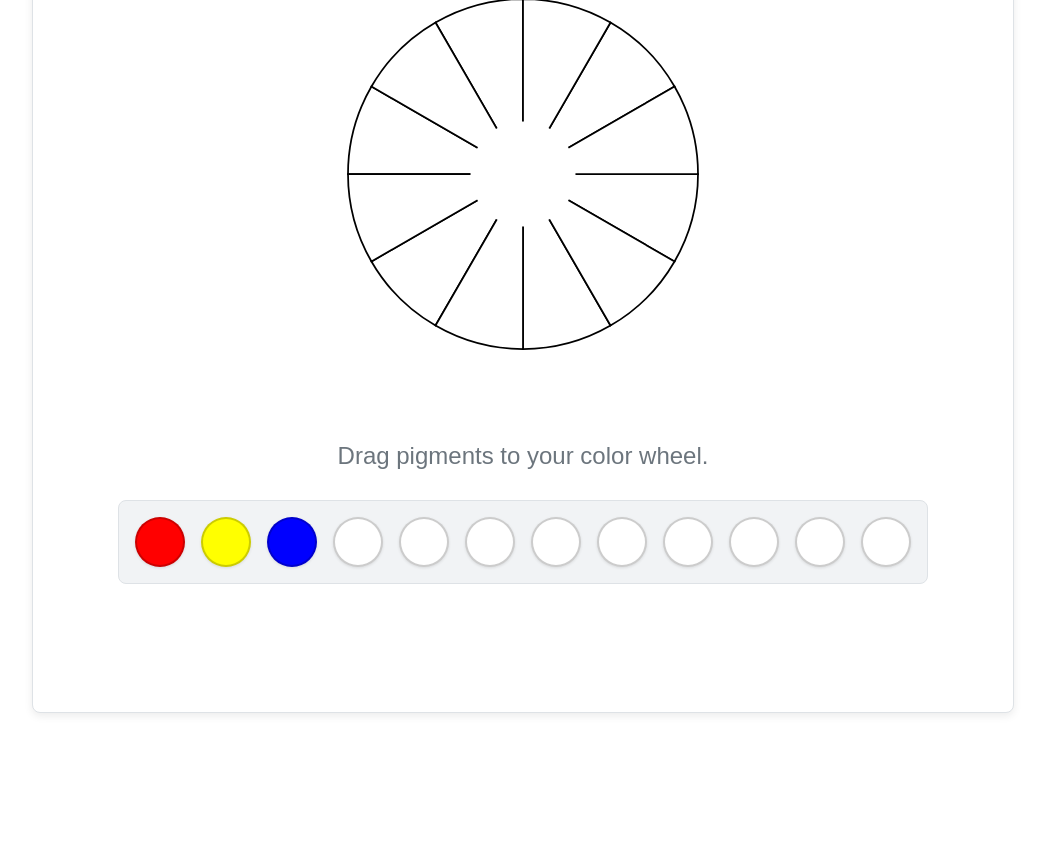
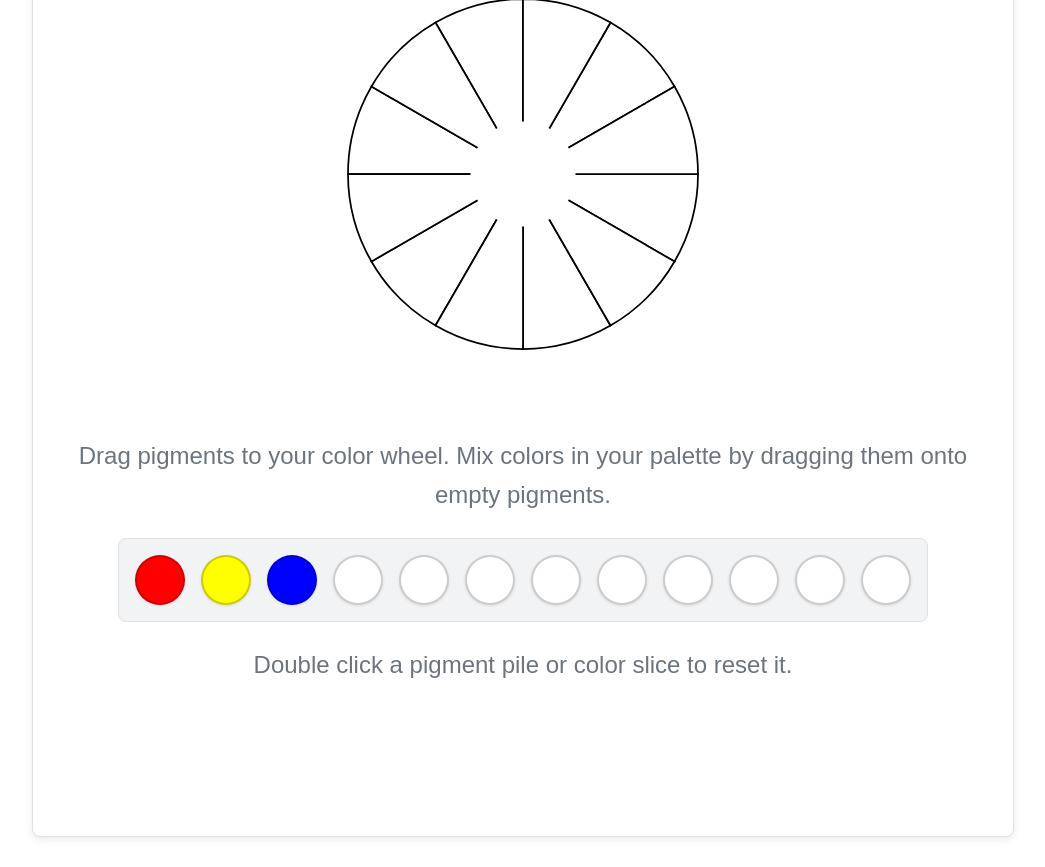
Before and after one commit to gemammercado/UID, a Flask app: page /lesson/color-mixing in a window 1280 px wide. Shown: the part 1165-2032 px from the top of the page, without its empty margins (117-1162 px from the left). Before the commit the page ends 1879 px from the top, so only its background shows below. Run offline with Flask 2, Linux system fonts and the light colour scheme; some web fonts are replaced.

Commit message:
feat: color mix bug fixes

```diff
--- a/HW9/static/color-mix.js
+++ b/HW9/static/color-mix.js
@@ -7,6 +7,18 @@ document.addEventListener("DOMContentLoaded", () => {
     pigment.addEventListener("dragstart", e => {
       const color = pigment.dataset.color;
       e.dataTransfer.setData("text/plain", color);
+    });
+
+    pigment.addEventListener("dblclick", () => {
+
+      const color = pigment.dataset.color?.toLowerCase();
+
+      const primaryColors = ["red", "blue", "yellow", "rgb(255, 0, 0)", "rgb(0, 0, 255)", "rgb(255, 255, 0)"];
+      if (color && primaryColors.includes(color)) return;
+
+
+      pigment.style.backgroundColor = "transparent";
+      delete pigment.dataset.color;
     });
 
     pigment.addEventListener("dragover", e => e.preventDefault());
@@ -39,6 +51,11 @@ document.addEventListener("DOMContentLoaded", () => {
 
   // Dropping pigment onto color wheel slice
   wheelSlices.forEach(slice => {
+
+    slice.addEventListener("dblclick", () => {
+      slice.style.fill = "white";
+    });
+
     slice.addEventListener("dragover", e => e.preventDefault());
     slice.addEventListener("drop", e => {
       e.preventDefault();
@@ -61,6 +78,29 @@ document.addEventListener("DOMContentLoaded", () => {
 
 
   function mixColors(color1, color2) {
+    const normalized1 = normalizeColorName(color1);
+    const normalized2 = normalizeColorName(color2);
+    console.log("Normalized color 1:", normalized1);
+    console.log("Normalized color 2:", normalized2);
+
+    //blue and yellow make green
+    if ((normalized1 === '#ffff00' && normalized2 === '#0000ff') ||
+       (normalized1 === '#0000ff' && normalized2 === '#ffff00')) {
+        console.log("Blue and yellow mixed");
+        return 'rgb(0, 128, 0)'; // or any green you prefer
+    }
+
+    //blue and red make violet
+    if((normalized1 === '#ff0000' && normalized2 === '#0000ff') ||
+    (normalized1 === '#0000ff' && normalized2 === '#ff0000')){
+      return 'rgb(128, 0, 128)';
+    }
+
+    if((normalized1 === '#0000ff' && normalized2 === '#008000') ||
+    (normalized1 === '#008000' && normalized2 === '#0000ff')){
+      return 'rgb(0,150,120)';
+    }
+
     const rgb1 = parseColor(color1);
     const rgb2 = parseColor(color2);
 
@@ -104,7 +144,7 @@ function hslToRgb(h, s, l) {
 
   let r, g, b;
   if (s === 0) {
-    r = g = b = l; // gray
+    r = g = b = l;
   } else {
     const hue2rgb = (p, q, t) => {
       if (t < 0) t += 1;
@@ -129,10 +169,15 @@ function hslToRgb(h, s, l) {
 function mixHue(h1, h2) {
   const diff = Math.abs(h1 - h2);
   if (diff > 180) {
-    // Crosses 0°
     const avg = (h1 + h2 + 360) / 2;
     return avg % 360;
   } else {
     return (h1 + h2) / 2;
   }
 }
+
+function normalizeColorName(color) {
+  const ctx = document.createElement("canvas").getContext("2d");
+  ctx.fillStyle = color;
+  return ctx.fillStyle.toLowerCase();
+}
--- a/HW9/templates/color-mix-lesson.html
+++ b/HW9/templates/color-mix-lesson.html
@@ -84,7 +84,7 @@
             </section>
 
             <section class="pigment-options">
-                <p style="text-align: center;">Drag pigments to your color wheel.</p>
+                <p style="text-align: center;">Drag pigments to your color wheel. Mix colors in your palette by dragging them onto empty pigments.</p>
                 <div class="pigments-grid">
                   <button class="pigment red" data-color="red" draggable="true"></button>
                   <button class="pigment yellow" data-color="yellow" draggable="true"></button>
@@ -99,7 +99,9 @@
                   <button class="pigment white" data-color="" draggable="true"></button>
                   <button class="pigment white" data-color="" draggable="true"></button>
                 </div>
+                <p style="text-align: center;"> Double click a pigment pile or color slice to reset it.</p>
               </section>
+
 
             <div class="lesson-nav-container">
                 {% if prev_url %}
```
